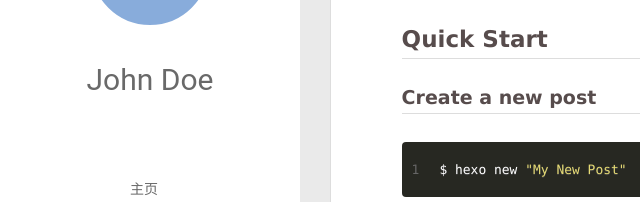
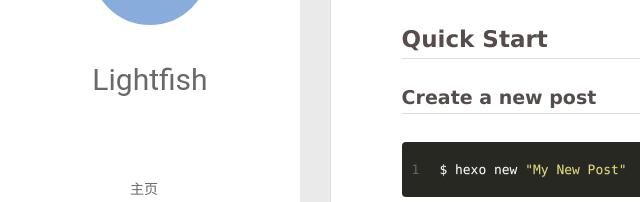
Before and after one commit to lightfisher/lightfisher.github.io, a plain HTML site: page 2018/12/03/hello-world/index.html in a window 1280 px wide. Shown: the part 210-412 px from the top of the page, 0-640 px from the left. Drawn offline with Linux system fonts and the light colour scheme; no server answers.

Commit message:
Site updated: 2018-12-04 17:34:18

```diff
--- a/2018/12/03/hello-world/index.html
+++ b/2018/12/03/hello-world/index.html
@@ -50,7 +50,7 @@
 			<img src="" class="js-avatar">
 		</a>
 		<hgroup>
-		  <h1 class="header-author"><a href="/">John Doe</a></h1>
+		  <h1 class="header-author"><a href="/">Lightfish</a></h1>
 		</hgroup>
 
 
@@ -108,7 +108,7 @@
 				<img src="" class="js-avatar">
 			</div>
 			<hgroup>
-			  <h1 class="header-author js-header-author">John Doe</h1>
+			  <h1 class="header-author js-header-author">Lightfish</h1>
 			</hgroup>
 
 
@@ -311,7 +311,7 @@
   <div class="outer">
     <div id="footer-info">
     	<div class="footer-left">
-    		&copy; 2018 John Doe
+    		&copy; 2018 Lightfish
     	</div>
       	<div class="footer-right">
       		<a href="http://hexo.io/" target="_blank">Hexo</a>  Theme <a href="https://github.com/litten/hexo-theme-yilia" target="_blank">Yilia</a> by Litten
```
Also changed, not shown: archives/2018/12/index.html (+3 -3 lines), archives/2018/index.html (+3 -3 lines), archives/index.html (+3 -3 lines), index.html (+3 -3 lines).
